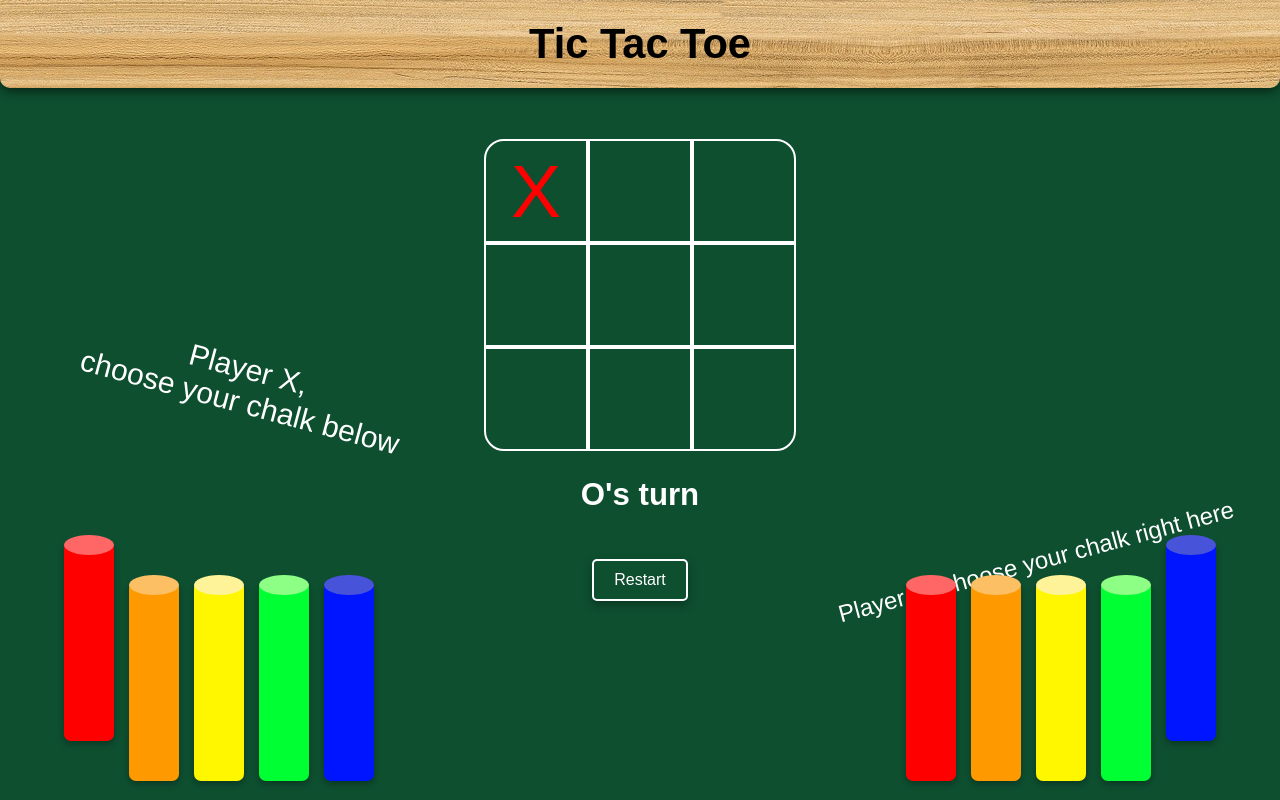
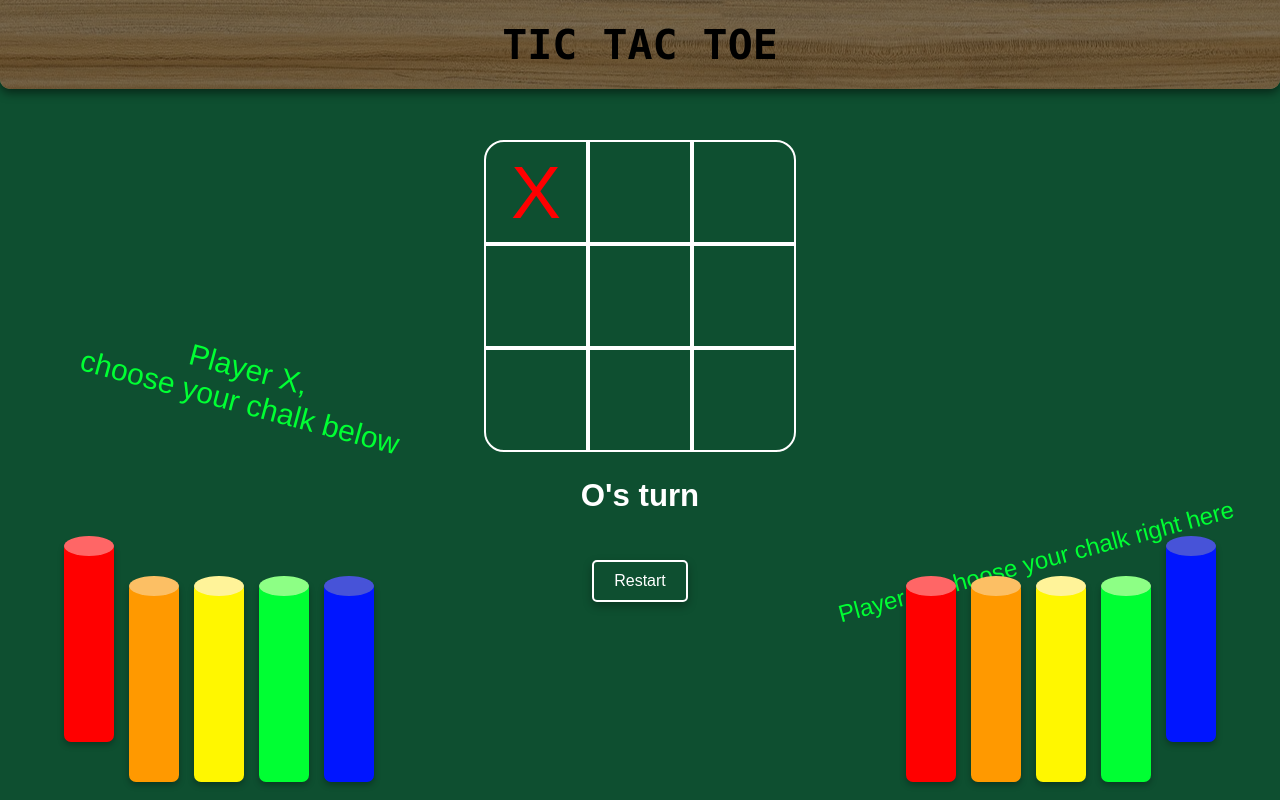
Before and after one commit to irisrossignol/Final-Interface-Design-and-Development-Iris-Rossignol, a plain HTML site: page index.html in a window 1280 px wide. Both pictures are taken after a click on the element 536 px from the left and 191 px from the top of the page. Drawn offline with nearby package versions, Linux system fonts and the light colour scheme; a web font is replaced by a local one.

Commit message:
Finito le proto

```diff
--- a/index.html
+++ b/index.html
@@ -6,10 +6,16 @@
     <title>TicTacToe</title>
     <script src="https://unpkg.com/tone"></script>
     <link rel="stylesheet" href="style.css" />
+    <link rel="preconnect" href="https://fonts.googleapis.com" />
+    <link rel="preconnect" href="https://fonts.gstatic.com" crossorigin />
+    <link
+      href="https://fonts.googleapis.com/css2?family=Modak&display=swap"
+      rel="stylesheet"
+    />
   </head>
   <body>
     <div id="gameContainer">
-      <h1>Tic Tac Toe</h1>
+      <h1>TIC TAC TOE</h1>
       <div class="box">
         <div id="cellContainer">
           <div cellIndex="0" class="cell" id="hautGauche" data-note="c"></div>
--- a/script.js
+++ b/script.js
@@ -5,7 +5,7 @@ const restartBtn = document.querySelector("#restartBtn");
 const chalkGroup1 = document.querySelectorAll(".chalkGroup1 .chalk"); // Craies X
 const chalkGroup2 = document.querySelectorAll(".chalkGroup2 .chalk"); // Craies O
 
-// Alignements gagnants
+// Combinaisons gagnantes
 const winConditions = [
   [0, 1, 2],
   [3, 4, 5],
@@ -17,17 +17,15 @@ const winConditions = [
   [2, 4, 6],
 ];
 
-let options = ["", "", "", "", "", "", "", "", ""];
+let options = Array(9).fill("");
 let currentPlayer = "X";
 let running = false;
 
-let currentXColor = "#ff0000"; // couleur par défaut X
-let currentOColor = "#0015ff"; // couleur par défaut O
-let activeChalkX = null;
-let activeChalkO = null;
+let currentXColor, currentOColor;
+let activeChalkX, activeChalkO;
 
-// Sons
-let polySynth = new Tone.PolySynth(Tone.Synth, {
+// Son
+const polySynth = new Tone.PolySynth(Tone.Synth, {
   oscillator: { type: "fatsawtooth", count: 3, spread: 10 },
   envelope: {
     attack: 0.01,
@@ -39,24 +37,57 @@ let polySynth = new Tone.PolySynth(Tone.Synth, {
 });
 polySynth.toDestination();
 
+// Fonction pour initialiser les craies par défaut
+function setDefaultChalks() {
+  const chalk1 = document.querySelector(".chalk1");
+  const chalk10 = document.querySelector(".chalk10");
+
+  if (activeChalkX) activeChalkX.classList.remove("chalk-active");
+  if (activeChalkO) activeChalkO.classList.remove("chalk-active");
+
+  chalk1.classList.add("chalk-active");
+  chalk10.classList.add("chalk-active");
+
+  activeChalkX = chalk1;
+  activeChalkO = chalk10;
+
+  currentXColor = window.getComputedStyle(chalk1).backgroundColor;
+  currentOColor = window.getComputedStyle(chalk10).backgroundColor;
+}
+
+// Fonction pour mettre des couleurs aléatoires sur les textes
+function setRandomTextColors() {
+  const allChalks = [...chalkGroup1, ...chalkGroup2];
+  const getRandomColor = () => {
+    const chalk = allChalks[Math.floor(Math.random() * allChalks.length)];
+    return window.getComputedStyle(chalk).backgroundColor;
+  };
+
+  document.querySelector(".bonjour").style.color = getRandomColor();
+  document.querySelector(".hello").style.color = getRandomColor();
+}
+
 // Initialisation du jeu
 function initializeGame() {
   cells.forEach((cell) => cell.addEventListener("click", cellClicked));
   restartBtn.addEventListener("click", restartGame);
+
+  running = true;
+  currentPlayer = "X";
   statusText.textContent = `${currentPlayer}'s turn`;
-  running = true;
 
-  // Événement craies
   chalkGroup1.forEach((chalk) =>
     chalk.addEventListener("click", () => selectChalk(chalk, "X"))
   );
   chalkGroup2.forEach((chalk) =>
     chalk.addEventListener("click", () => selectChalk(chalk, "O"))
   );
+
+  setDefaultChalks();
+  setRandomTextColors(); // couleurs aléatoires au départ
 }
-initializeGame();
 
-// Gestion clic sur cellule
+// Clic sur cellule
 function cellClicked() {
   const index = this.getAttribute("cellIndex");
   if (options[index] !== "" || !running) return;
@@ -65,7 +96,6 @@ function cellClicked() {
   this.textContent = currentPlayer;
   this.style.color = currentPlayer === "X" ? currentXColor : currentOColor;
 
-  // Son
   Tone.start();
   const octave = currentPlayer === "X" ? 4 : 5;
   polySynth.triggerAttackRelease(this.dataset.note + octave, "8n");
@@ -75,14 +105,10 @@ function cellClicked() {
 
 // Vérification victoire
 function checkWinner() {
-  let roundWon = false;
-  for (let cond of winConditions) {
-    const [a, b, c] = cond;
-    if (options[a] && options[a] === options[b] && options[a] === options[c]) {
-      roundWon = true;
-      break;
-    }
-  }
+  let roundWon = winConditions.some(
+    ([a, b, c]) =>
+      options[a] && options[a] === options[b] && options[a] === options[c]
+  );
 
   if (roundWon) {
     statusText.textContent = `${currentPlayer} wins!`;
@@ -95,11 +121,13 @@ function checkWinner() {
   }
 }
 
+// Changement de joueur
 function changePlayer() {
   currentPlayer = currentPlayer === "X" ? "O" : "X";
   statusText.textContent = `${currentPlayer}'s turn`;
 }
 
+// Redémarrer le jeu
 function restartGame() {
   options.fill("");
   cells.forEach((cell) => {
@@ -112,16 +140,13 @@ function restartGame() {
   currentPlayer = "X";
   statusText.textContent = `${currentPlayer}'s turn`;
 
-  // Reset craies
-  if (activeChalkX) activeChalkX.classList.remove("chalk-active");
-  if (activeChalkO) activeChalkO.classList.remove("chalk-active");
-  activeChalkX = null;
-  activeChalkO = null;
+  setDefaultChalks();
+  setRandomTextColors(); // couleurs aléatoires après restart
 }
 
-// Gestion sélection craie
+// Sélection craie
 function selectChalk(chalk, player) {
-  const color = window.getComputedStyle(chalk).backgroundColor; // récupère la vraie couleur
+  const color = window.getComputedStyle(chalk).backgroundColor;
 
   if (player === "X") {
     if (activeChalkX && activeChalkX !== chalk)
@@ -138,17 +163,4 @@ function selectChalk(chalk, player) {
   }
 }
 
-// Initialiser les craies actives par défaut
-window.addEventListener("DOMContentLoaded", () => {
-  // Craie rouge gauche (chalk1)
-  const chalk1 = document.querySelector(".chalk1");
-  chalk1.classList.add("chalk-active");
-  activeChalkX = chalk1;
-  currentXColor = window.getComputedStyle(chalk1).backgroundColor;
-
-  // Craie rouge droite (chalk10)
-  const chalk10 = document.querySelector(".chalk10");
-  chalk10.classList.add("chalk-active");
-  activeChalkO = chalk10;
-  currentOColor = window.getComputedStyle(chalk10).backgroundColor;
-});
+window.addEventListener("DOMContentLoaded", initializeGame);
--- a/style.css
+++ b/style.css
@@ -32,17 +32,33 @@ body {
 }
 
 h1 {
+  position: relative;
+  font-family: mono;
   background-image: url("trees-1915251_1280.jpg");
   background-size: cover;
   background-position: center;
   background-repeat: no-repeat;
-  color: black;
+  color: rgb(0, 0, 0);
   margin: 0;
   padding: 20px;
   margin-bottom: 4%;
   border-bottom-left-radius: 10px;
   border-bottom-right-radius: 10px;
   box-shadow: 0 4px 10px rgba(0, 0, 0, 0.5);
+  z-index: 1;
+}
+
+h1::after {
+  content: "";
+  position: absolute;
+  top: 0;
+  left: 0;
+  width: 100%;
+  height: 100%;
+  background-color: rgba(0, 0, 0, 0.5);
+  border-bottom-left-radius: 10px;
+  border-bottom-right-radius: 10px;
+  z-index: -1;
 }
 
 #restartBtn {
@@ -89,21 +105,19 @@ h1 {
 
 #chalkContainer {
   display: flex;
-  justify-content: space-between; /* groupe gauche à gauche, groupe droite à droite */
+  justify-content: space-between;
   width: 90%;
   margin: 0 auto;
   margin-top: -20px;
 }
 
-/* Groupes de craies */
 .chalkGroup1,
 .chalkGroup2 {
   display: flex;
-  gap: 15px; /* espacement identique entre les craies */
-  width: fit-content; /* empêche l’étirement du groupe */
+  gap: 15px;
+  width: fit-content;
 }
 
-/* Craies de gauche */
 .chalk1,
 .chalk2,
 .chalk3,
@@ -120,10 +134,9 @@ h1 {
   position: relative;
   cursor: pointer;
   box-shadow: 0 3px 6px rgba(0, 0, 0, 0.3);
-  margin: 0; /* important pour supprimer les marges qui créaient les espaces bizarres */
+  margin: 0;
 }
 
-/* Tips pour chaque craie */
 .chalk1 .tip1 {
   background-color: #ff6666;
 }
@@ -186,7 +199,6 @@ h1 {
   background-color: #0015ffff;
 }
 
-/* Styles des tips généraux */
 .chalk1 .tip1,
 .chalk2 .tip2,
 .chalk3 .tip3,
@@ -205,5 +217,5 @@ h1 {
 }
 
 .chalk-active {
-  transform: translateY(-40px); /* craie en haut */
+  transform: translateY(-40px);
 }
```
